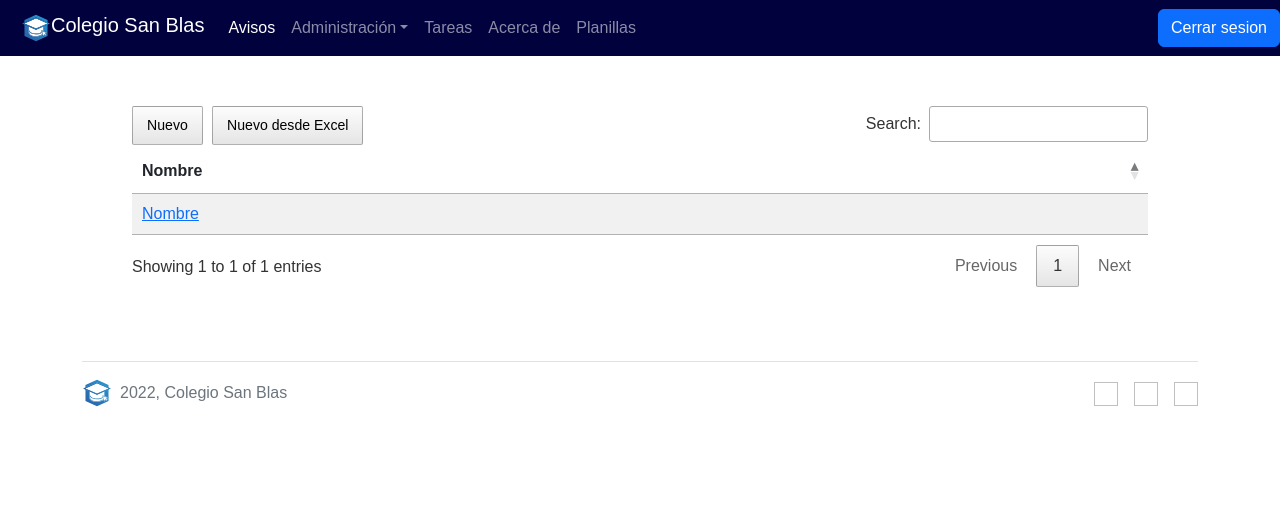
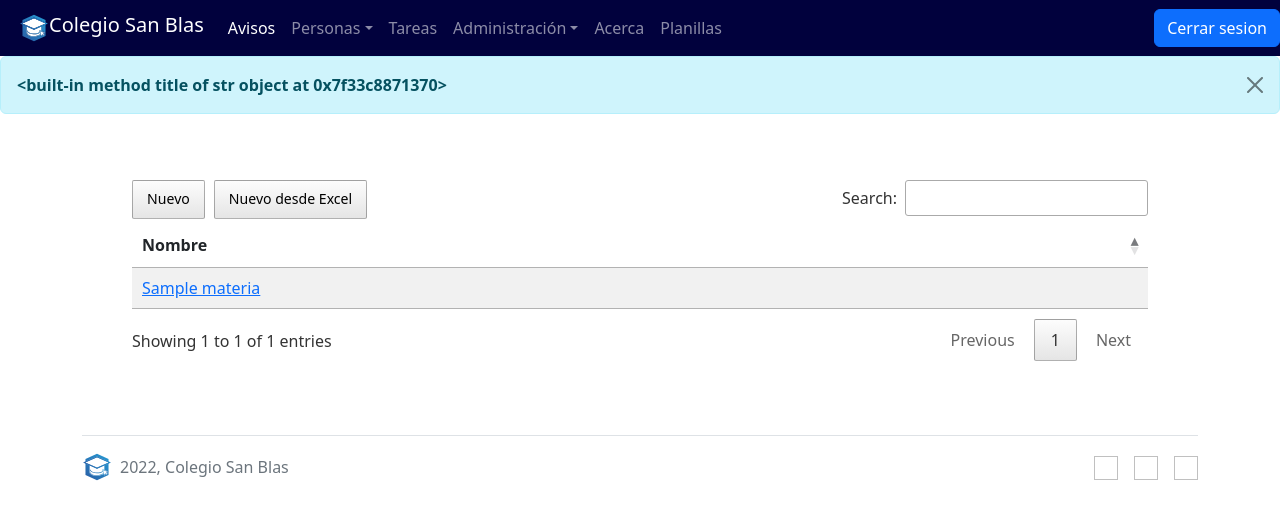
Before and after one commit to Usiless/ProyectoCSB, a Flask app: page /materias in a window 1280 px wide. Shown: the top 520 px of the page. Run offline with Flask 2, Linux system fonts and the light colour scheme; tables that the repository leaves empty or names only in its code hold one stand-in row (values such as "Sample post"); one stand-in notice (Sample message) is shown; some libraries are stand-ins or nearby versions.

Commit message:
Se agregó un abm de materias, clase de materia y una sección de mensajes

```diff
--- a/main.py
+++ b/main.py
@@ -1,4 +1,5 @@
-from flask import Flask, render_template, request, redirect, url_for, flash,jsonify
+from http.client import responses
+from flask import Flask, render_template, request, redirect, url_for, flash, jsonify
 from flask_mysqldb import MySQL
 from flask_login import LoginManager, login_user, logout_user, login_required
 import mysql.connector
@@ -8,20 +9,17 @@ import os
 from config import config
 
 from models.ModelUser import ModelUser
-from models.ModelUser import ModelUser
 from models.entities.User import User
+from model import Materia
+
 # SB ADMIN boostrap
 # Charisma
 # orm flask
 
 app = Flask(__name__)
 app.secret_key = os.urandom(24)
+app.config.from_object(config['development'])
 db = MySQL(app)
-mydb = mysql.connector.connect(
-    host = 'localhost',
-    user = 'root',
-    password = '',
-    database = 'csb_prov')
 login_manager_app = LoginManager(app)
 
 
@@ -97,9 +95,18 @@ def materias():
     response = get_tabla(columnas,col,tabla,orden)
     return render_template('table.html', title="Materias", data=response)
 
+@app.route('/new_materias', methods=['GET', 'POST'])
+def add_materias():
+    if request.method == "POST":
+        materia = Materia(0, request.form["nombre_mat"], request.form["descript_mat"])
+        Materia.nuevo(db, materia)
+        return redirect(url_for('materias'))
+    else:
+        return render_template('/Tablas/materias.html', title="Materias")
+
 
 def get_tabla(columnas,col,tabla,orden):
-    cursor = mydb.cursor()
+    cursor = db.connection.cursor()
     cursor.execute(f"SELECT {columnas} FROM {tabla} ORDER BY {orden} asc;")
     lista = cursor.fetchall()
     cursor.close()
@@ -129,9 +136,8 @@ def get_tabla(columnas,col,tabla,orden):
         a = str(str(data).replace("}, {", ", "))
         a = str(str(a).replace("'", f"{chr (34)}"))
         data = a
-    print(lista)
-    print(data)
-    response = {'data': json.loads(data),}
+    response = {'data': json.loads(data),
+                'tabla': f"{tabla}",}
     return response
 
 
@@ -145,7 +151,6 @@ def status_404(error):
 
 
 if __name__ == '__main__':
-    app.config.from_object(config['development'])
     app.register_error_handler(401, status_401)
     app.register_error_handler(404, status_404)
     app.run()
--- a/models/entities/User.py
+++ b/models/entities/User.py
@@ -13,4 +13,4 @@ class User(UserMixin):
     def check_password(self, hashed_password, password):
         return check_password_hash(hashed_password, password)
 
-print(generate_password_hash("1234"))
+#print(generate_password_hash("1234"))
--- a/templates/base.html
+++ b/templates/base.html
@@ -35,22 +35,55 @@
                            id="navbarDropdown"
                            role="button"
                            data-bs-toggle="dropdown"
-                           aria-expanded="false">Administración</a>
+                           aria-expanded="false">Personas</a>
                         <ul class="dropdown-menu"
                             aria-labelledby="navbarDropdown">
-                            <li><a href="#"
-                                   class="dropdown-item">Alumnos</a></li>
-                            <li><a href="#"
-                                   class="dropdown-item">Profesores</a></li>
-                            <li><a href="#"
-                                   class="dropdown-item">Personal</a></li>
+                            <li>
+                                <a href="#"
+                                   class="dropdown-item">Alumnos</a>
+                            </li>
+                            <li>
+                                <a href="#"
+                                   class="dropdown-item">Tutores</a>
+                            </li>
+                            <li>
+                                <a href=""
+                                   class="dropdown-item">Profesores</a>
+                            </li>
+                            <li>
+                                <a href="#"
+                                   class="dropdown-item">Personal</a>
+                            </li>
                         </ul>
                     </li>
                     <li class="nav-item">
                         <a href="#" class="nav-link">Tareas</a>
                     </li>
+                    <li class="nav-item dropdown">
+                        <a href="#"
+                           class="nav-link dropdown-toggle"
+                           id="navbarDropdown"
+                           role="button"
+                           data-bs-toggle="dropdown"
+                           aria-expanded="false">Administración</a>
+                        <ul class="dropdown-menu"
+                            aria-labelledby="navbarDropdown">
+                            <li>
+                                <a href="{{url_for('materias')}}"
+                                   class="dropdown-item">Materias</a>
+                            </li>
+                            <li>
+                                <a href=""
+                                   class="dropdown-item">Grados</a>
+                            </li>
+                            <li>
+                                <a href="#"
+                                   class="dropdown-item">Parámetros</a>
+                            </li>
+                        </ul>
+                    </li>
                     <li class="nav-item">
-                        <a href="{{ url_for('about') }}" class="nav-link">Acerca de</a>
+                        <a href="{{ url_for('about') }}" class="nav-link">Acerca</a>
                     </li>
                     <li class="nav-item">
                         <a href="#" class="nav-link">Planillas</a>
@@ -62,6 +95,19 @@
             <a class="btn btn-primary" href="{{url_for('logout')}}">Cerrar sesion</a>
         </form>
     </nav>
+    <div>
+        {% with messages = get_flashed_messages(with_categories=true) %}
+        <!-- Categories: success (green), info (blue), warning (yellow), danger (red) -->
+        {% if messages %}
+        {% for message in messages %}
+        <div class="alert alert-info alert-dismissible">
+            <button type="button" class="btn-close" data-bs-dismiss="alert"></button>
+            <strong>{{message[1].title}}</strong> {{message[1].detalle}}
+        </div>
+        {% endfor %}
+        {% endif %}
+        {% endwith %}
+    </div>
     <div class="content">
         {% block content %} {% endblock %}
     </div>
@@ -69,7 +115,7 @@
         <footer class="d-flex flex-wrap justify-content-between align-items-center py-3 my-4 border-top">
             <div class="col-md-4 d-flex align-items-center">
                 <a href="/" class="mb-3 me-2 mb-md-0 text-muted text-decoration-none lh-1">
-                <img src="{{url_for('static', filename='img/LogoV2.svg')}}"width="30" height="30" ><use xlink:href="#bootstrap"></use></img>
+                    <img src="{{url_for('static', filename='img/LogoV2.svg')}}" width="30" height="30"><use xlink:href="#bootstrap"></use></img>
                 </a>
                 <span class="mb-3 mb-md-0 text-muted">2022, Colegio San Blas</span>
             </div>
--- a/templates/login.html
+++ b/templates/login.html
@@ -22,7 +22,7 @@
 				{% endwith%}
 				<h1 class="h3 mb-3 font-weight-normal">Por favor, inicie sesión</h1>
 				<label for="correoE" class="visually-hidden">Correro electrónico</label>
-				<input name="username" type="username" id="correoEl" placeholder="Correo electrónico" required autofocus><br>
+				<input name="username" type="text" id="correoEl" placeholder="Correo electrónico" required autofocus><br>
 				<label for="contras" class="visually-hidden">Contraseña</label>
 				<input name="password" class="mt-1" type="password" id="contras" placeholder="Contraseña" required autofocus><br>
 				<div class="checkbox">
--- a/templates/table.html
+++ b/templates/table.html
@@ -1,47 +1,6 @@
 {% extends 'base.html' %}
 {% block title %}{{title}} {% endblock %}
 {% block content %}
-<style>
-    body {
-        font-family: Arial, Helvetica, sans-serif;
-    }
-    /* The Modal (background) */
-    .modal {
-        display: none; /* Hidden by default */
-        position: fixed; /* Stay in place */
-        z-index: 1; /* Sit on top */
-        padding-top: 100px; /* Location of the box */
-        left: 0;
-        top: 0;
-        width: 100%; /* Full width */
-        height: 100%; /* Full height */
-        overflow: auto; /* Enable scroll if needed */
-        background-color: rgb(0,0,0); /* Fallback color */
-        background-color: rgba(0,0,0,0.4); /* Black w/ opacity */
-    }
-    /* Modal Content */
-    .modal-content {
-        background-color: #fefefe;
-        margin: auto;
-        padding: 20px;
-        border: 1px solid #888;
-        width: 80%;
-    }
-    /* The Close Button */
-    .close {
-        color: #aaaaaa;
-        float: right;
-        font-size: 28px;
-        font-weight: bold;
-    }
-
-        .close:hover,
-        .close:focus {
-            color: #000;
-            text-decoration: none;
-            cursor: pointer;
-        }
-</style>
 <link rel="stylesheet" type="text/css" href="{{url_for('static', filename='DataTables/datatables.min.css')}}" />
 <link rel="stylesheet" type="text/css" href="{{url_for('static', filename='DataTables/DataTables-1.12.1/css/dataTables.bootstrap5.min.css')}}" />
 <link rel="stylesheet" type="text/css" href="{{url_for('static', filename='DataTables/Buttons-2.2.3/css/buttons.dataTables.min.css')}}" />
@@ -50,20 +9,14 @@
         <table id="tabla" class="hover display" style="width:100%"></table>
     </div>
 </div>
-<!-- The Modal -->
-<div id="myModal" class="modal">
-    <!-- Modal content -->
-    <div class="modal-content">
-        <span class="close">&times;</span>
-        <p>Some text in the Modal..</p>
-    </div>
-</div>
 <script src="{{url_for('static', filename='DataTables/jquery-3.5.1.js')}}"></script>
 <script src="{{url_for('static', filename='DataTables/DataTables-1.12.1/js/jquery.dataTables.min.js')}}"></script>
 <script src="{{url_for('static', filename='DataTables/datatables.min.js')}}"></script>
 <script>
     var data = {{ data | tojson }};
     var columns = [];
+    var link_add = "/new_" + data.tabla
+    console.log(link_add)
     if (NoneEmpty(Object.values(data.data[0]))) {
         var datos = [];
     }
@@ -93,8 +46,10 @@
            columns: columns,
            buttons: [
                {
-                   extend: 'alert',
-                   text: 'Nuevo'
+                   text: 'Nuevo',
+                   action: function (e, dt, node, config) {
+                       window.location = link_add;
+                   },
                },
                {
                    extend: 'alert',
@@ -104,8 +59,7 @@
            "columnDefs": [{
                "targets": 0,
                "render": function (data, type, row, meta) {
-                   console.log(Object.keys(row))
-                   return '<a href="example.com/member/' + '" target="_blank">' + Object.keys(row) + '</a>';
+                   return '<a href=""' + '" target="_blank">' + data + '</a>';
                }
            }]
        });
@@ -125,34 +79,9 @@
        return string.charAt(0).toUpperCase() + string.slice(1);
    };
 
-
-   // Get the modal
-   var modal = document.getElementById("myModal");
-
-   // Get the button that opens the modal
-   var btn = document.getElementById("myBtn");
-
-   // Get the <span> element that closes the modal
-   var span = document.getElementsByClassName("close")[0];
-
-   // When the user clicks on <span> (x), close the modal
-   span.onclick = function() {
-     modal.style.display = "none";
-   }
-
-   // When the user clicks anywhere outside of the modal, close it
-   window.onclick = function(event) {
-     if (event.target == modal) {
-       modal.style.display = "none";
-     }
-   }
-
    $.fn.dataTable.ext.buttons.alert = {
        className: 'buttons-alert',
 
-       action: function () {
-           modal.style.display = "block";
-       }
    };
 </script>
 {% endblock %}
```
Also changed, not shown: model.py (added, +23 -0 lines), templates/Tablas/materias.html (added, +18 -0 lines), templates/news.html (line endings or trailing spaces), 1 other file.
